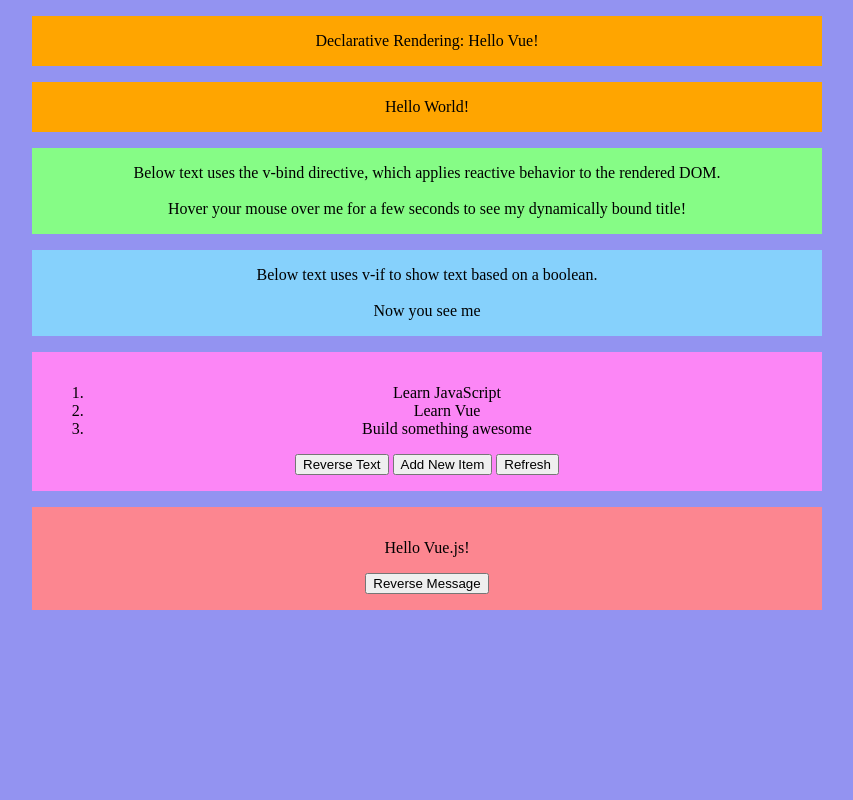
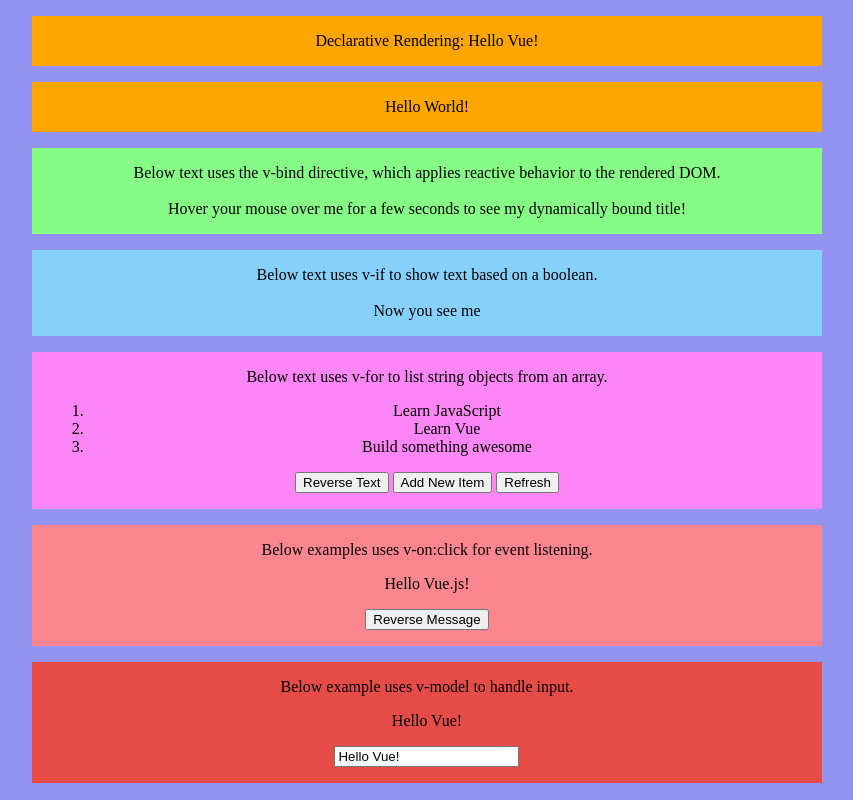
Before and after one commit to walterlee7/vue-tutorial, a website: page build/index.html in a window 1280 px wide. Shown: the whole page, without its empty margins (213-1066 px from the left). Drawn offline with nearby package versions, Linux system fonts and the light colour scheme.

Commit message:
added v-model example

```diff
--- a/build/index.html
+++ b/build/index.html
@@ -42,6 +42,7 @@
     </div>
 
     <div id="app-4">
+        {{title}}
         <ol>
             <li v-for="todo in todos">
                 {{ todo.text }}
@@ -54,8 +55,15 @@
     </div>
 
     <div id="app-5">
+        {{title}}
         <p>{{ message }}</p>
         <button v-on:click="reverseMessage">Reverse Message</button>
+    </div>
+
+    <div id="app-6">
+        {{title}}
+        <p>{{ message }}</p>
+        <input v-model="message">
     </div>
 
     <!-- development version of Vue.js -->
--- a/build/style.css
+++ b/build/style.css
@@ -73,3 +73,15 @@ body {
     margin-right: auto;
     width: 60%;
 }
+
+#app-6 {
+    background-color: rgb(230, 76, 71);
+    text-align: center;
+    margin: 1em;
+    padding: 1em;
+    left: 0;
+    right: 0;
+    margin-left: auto;
+    margin-right: auto;
+    width: 60%;
+}
--- a/build/vue.js
+++ b/build/vue.js
@@ -32,6 +32,7 @@ var app4 = new Vue({
 var app5 = new Vue({
     el: '#app-4',
     data: {
+        title: "Below text uses v-for to list string objects from an array.",
         todos: [
             { text: 'Learn JavaScript' },
             { text: 'Learn Vue' },
@@ -57,6 +58,7 @@ var app5 = new Vue({
 var app6 = new Vue({
     el: '#app-5',
     data: {
+        title: "Below examples uses v-on:click for event listening.",
         message: 'Hello Vue.js!'
     },
     methods: {
@@ -65,3 +67,11 @@ var app6 = new Vue({
         }
     }
 })
+
+var app7 = new Vue({
+    el: '#app-6',
+    data: {
+        title: "Below example uses v-model to handle input.",
+        message: 'Hello Vue!'
+    }
+})
```
